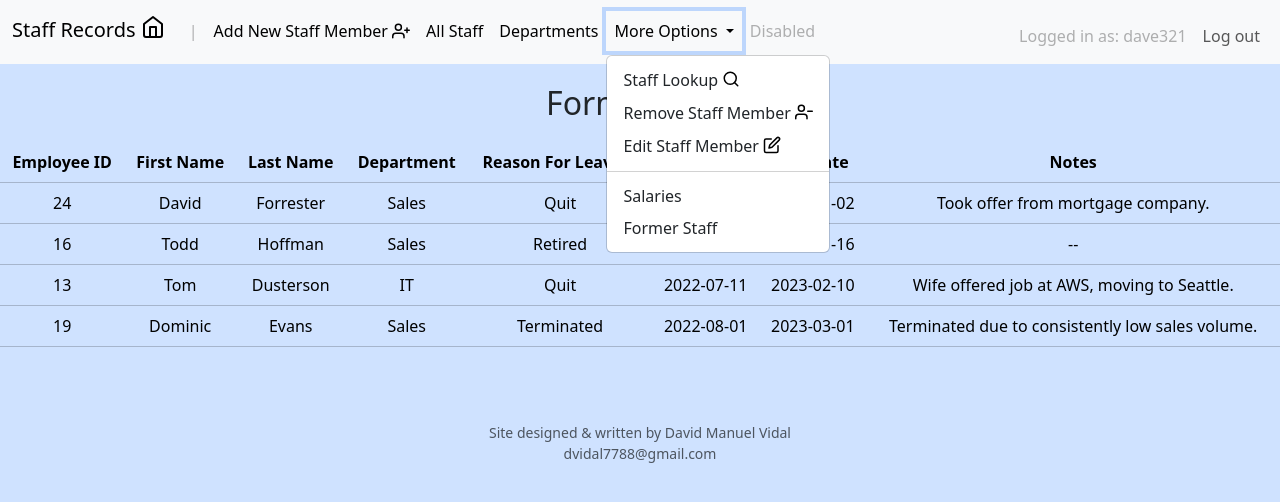
After one commit to Dvidal7788/staff_records_web_app_no_csfr, a Flask app: page /former_staff in a window 1280 px wide, after a click on "More Options". The commit adds this page. Shown: the top 502 px of the page. Run offline with Flask 2, Linux system fonts and the light colour scheme; a user stored in the database is signed in; data comes from the database, SQL or seed files in the repository; data that the repository does not hold is empty.

Commit message:
Former staff section and password reset added. Registation updated with security question for password reset.

```diff
--- a/app.py
+++ b/app.py
@@ -33,29 +33,38 @@ class Results():
         self.asc_desc = asc_desc
 
 class RemoveStaff():
-    def __init__(self, emp_id, name, department):
-        self.emp_id = emp_id
-        self.name = name
-        self.department = department
+    # Struct:
+    emp_id: int
+    first_name: str
+    last_name: str
+    department: str
+    reason: str
+    end_date: str
+    notes: str
 
+    # Reset struct
     def reset(self):
-        self.emp_id = -1
-        self.name = 'NULL'
+        self.emp_id = -1 # emp_id starts with 0, so -1 is effectively NULL
+        self.first_name = 'NULL' # Using string 'NULL' instead of NULL, bc can not set it to NULL
+        self.last_name = 'NULL'
         self.department = 'NULL'
+        self.reason = 'NULL'
+        self.end_date = 'NULL'
+        self.notes = 'NULL'
         return
 
 
 # Globals
-# export_criteria = ExportCriteria('all', 'emp_id')
 departments_all = False
 staff_added = False
 email_sent = False
-employee_to_remove = RemoveStaff(-1, 'NULL', 'NULL')
+emp_to_remove = RemoveStaff()
+emp_to_remove.reset()
 access = {}
 access['show_page2'] = False
 access['show_page3'] = False
-# global registration_success
 registration_success = False
+password_reset_successful = False
 
 # Retrieve up to date staff column names
 db = sqlite3.connect("sql/staff.db")
@@ -65,7 +74,8 @@ for tmp_tuple in tmp_cursor:
     staff_columns.append(tmp_tuple[0])
 
 
-# staff_columns = ['emp_id', 'first_name', 'last_name', 'department', 'title', 'start_date']
+reasons_for_leaving = ['terminated', 'quit', 'retired', 'layed off', 'other']
+security_questions = ["What is your mother's maiden name?", "In which city were you born?", "What is the name of your first crush?", "What is the name of your first pet?", "What is the name of your childhood best friend?", "What was the make and model of your first car?"]
 
 def login_required(f):
     # Decorate routes to require login.
@@ -73,6 +83,7 @@ def login_required(f):
 
     @wraps(f)
     def decorated_function(*args, **kwargs):
+        # if 'user_id' not in session:
         if session.get("user_id") is None:
             return redirect("/login")
         return f(*args, **kwargs)
@@ -93,13 +104,15 @@ def register():
 
     # GET
     if request.method == 'GET':
-        return render_template('register.html')
+        return render_template('register.html', security_questions=security_questions)
 
     # POST
     else:
         username = request.form.get('username')
         password = request.form.get('password')
         confirmation = request.form.get('confirmation')
+        security_question = request.form.get('security_question')
+        security_answer = request.form.get('security_answer')
 
         # Confirm form filled out
         if not username and not password and not confirmation:
@@ -110,6 +123,8 @@ def register():
             return render_template('error.html', message="Password field left blank")
         elif not confirmation:
             return render_template('error.html', message="Password Confirmation field left blank")
+        elif not security_question or not security_answer:
+            return render_template('error.html', message="Security Question/Answer not complete")
 
         # Make sure username is not already taken
         db = sqlite3.connect("sql/backend.db")
@@ -126,6 +141,7 @@ def register():
         if len(password) < 8:
             return render_template('error.html', message=pw_criteria1, message2=pw_criteria2)
 
+        # Verify password meets pw_criteria2 as stated above
         pw_letter = False
         pw_number = False
         pw_special_char = False
@@ -148,7 +164,7 @@ def register():
             return render_template('error.html', message=pw_criteria1, message2=pw_criteria2)
 
 
-        # Password matches confirmation
+        # Verify password matches confirmation password
         if password != confirmation:
             return render_template('error.html', message="The password you entered does not match your confirmation")
 
@@ -161,15 +177,18 @@ def register():
             else:
                 new_id = tmp_tuple[0] + 1
 
-        cur = db.cursor()
-        cur.execute("INSERT INTO users VALUES(?,?,?)", (new_id, username, generate_password_hash(password, method='pbkdf2:sha512')))
+        db.execute("INSERT INTO users (user_id, username, pw_hash) VALUES(?,?,?)", (new_id, username, generate_password_hash(password, method='pbkdf2:sha512')))
         db.commit()
+
+        # Add security question/answer to table if user entered this info
+        if security_question and security_answer:
+            db.execute("UPDATE users SET security_question = ?, security_answer = ?  WHERE user_id = ?", (security_question, generate_password_hash(security_answer, method='pbkdf2:sha512'), new_id))
+            db.commit()
 
         global registration_success
         registration_success = True
 
         return redirect("/login")
-        # return render_template('success.html', message='Registration Successful!', message2='You may now log in.')
 
 
 @app.route("/login", methods=['GET', 'POST'])
@@ -178,12 +197,16 @@ def login():
     # GET
     if request.method == 'GET':
 
-        # Show registration success alert or not
+        # Show alerts or not
         global registration_success
+        global password_reset_successful
 
         if registration_success:
             registration_success = False
             return render_template('login.html', registration_success=True)
+        elif password_reset_successful:
+            password_reset_successful = False
+            return render_template('login.html', password_reset_successful=True)
 
         return render_template('login.html', registration_success=False)
 
@@ -216,11 +239,73 @@ def login():
 @app.route("/logout")
 def logout():
 
+    # Reset globals and redirect to "/"
     session.clear()
-    employee_to_remove.reset()
-    show_page2 = show_page3 = email_sent = staff_added = departments_all = False
+    emp_to_remove.reset()
+    email_sent = staff_added = departments_all = registration_success = False
+    for key in access:
+        access[key] = False
 
     return redirect("/")
+
+
+@app.route("/password_reset", methods=['GET', 'POST'])
+def password_reset():
+    global username
+
+    # GET
+    if request.method == 'GET':
+        return render_template("/password_reset.html", security_questions=security_questions)
+
+    # POST
+    else:
+        # Check Page 1
+        if request.form.get('username'):
+
+            username = request.form.get('username')
+
+            # Retrive security question from SQL database
+            db = sqlite3.connect("sql/backend.db")
+            tmp_cursor = db.execute("SELECT security_question FROM users WHERE username = ?", (username,))
+            for tmp_tuple in tmp_cursor:
+                # Display Page 2
+                return render_template("/password_reset.html", security_question=tmp_tuple[0], show_page2=True)
+
+            # Username not found
+            return render_template("/password_reset.html", username_not_found=True)
+
+        # Check Page 2
+        elif request.form.get('security_answer'):
+
+            db = sqlite3.connect("sql/backend.db")
+            tmp_cursor = db.execute("SELECT security_answer FROM users WHERE username = ?", (username,))
+            for tmp_tuple in tmp_cursor:
+                security_answer_hashed = tmp_tuple[0]
+
+            if check_password_hash(security_answer_hashed, request.form.get('security_answer')):
+                # Display Page 3
+                return render_template("/password_reset.html", show_page3=True, username=username)
+            else:
+                return render_template("/password_reset.html", answer_incorrect=True)
+
+        elif request.form.get('new_password') and request.form.get('confirmation'):
+            new_password = request.form.get('new_password')
+            confirmation = request.form.get('confirmation')
+
+            if new_password != confirmation:
+                return render_template("password_reset.html", passwords_did_not_match=True)
+
+            db = sqlite3.connect("sql/backend.db")
+            db.execute("UPDATE users SET pw_hash = ? WHERE username = ?", (generate_password_hash(new_password ,method='pbkdf2:sha512'), username))
+            db.commit()
+
+            # Reset global
+            username = None
+
+            global password_reset_successful
+            password_reset_successful = True
+
+            return redirect("/login")
 
 
 @app.route("/add_new_staff", methods=['GET', 'POST'])
@@ -356,15 +441,8 @@ def departments():
         for i in range(len(staff)):
             staff[i] = format_dict(staff[i])
 
-        # # Update export criteria
-        # export_criteria.department = deformat_str(department, False)
-        # export_criteria.sort_by = deformat_str(sort_by, True)
-
         # Results
         results = Results(department, sort_by, len(staff), 'ascending')
-        # results['department_selected'] = department
-        # results['sort_by'] = sort_by
-        # results['num_of_results'] = len(staff)
 
         return render_template('departments.html', departments=departments, columns=columns, staff=staff, results=results, display_results=True, username=session['username'])
 
@@ -390,27 +468,23 @@ def csv_export():
     # Create filename
     filename = f'{deformat_str(results.department, False)}_{datetime.now()}.csv'
 
-    # Create list of columns
-    columns = staff_columns
-    # columns = []
-    # for key in staff[0]:
-    #     columns.append(key)
+    num_of_columns = len(staff_columns)
 
-    num_of_columns = len(columns)
-    # Write to new csv file
+    # Write data to new csv file
     with open(filename, 'w') as file:
+
         # Write header
         for i in range(num_of_columns):
             if i < num_of_columns-1:
-                file.write(f'{columns[i]},')
+                file.write(f'{staff_columns[i]},')
             else:
-                file.write(f'{columns[i]}\n')
+                file.write(f'{staff_columns[i]}\n')
 
         # Write rest of file
         for person in staff:
             i = 0
             for key in person:
-                if i < len(columns)-1:
+                if i < len(staff_columns)-1:
                     file.write(f'{person[key]},')
                 else:
                     file.write(f'{person[key]}\n')
@@ -442,6 +516,7 @@ def csv_export():
 
 
 @app.route("/remove_staff", methods=['GET', 'POST'])
+@login_required
 def remove_staff():
     global access_pages
     global employee_to_remove
@@ -460,7 +535,7 @@ def remove_staff():
 
             # Page 2 - Remove Staff Page
             access['show_page2'] = False
-            return render_template('remove_staff.html', show_page2=True, show_page3=False, username=session['username'])
+            return render_template('remove_staff.html', reasons_for_leaving=format_list(reasons_for_leaving), show_page2=True, show_page3=False, departments=format_list(get_departments()), username=session['username'])
 
         else:
 
@@ -472,7 +547,7 @@ def remove_staff():
     else:
 
         # Page 1 - PIN Page
-        if request.form.get('check_page1') == 'True':
+        if request.form.get('check_page1'):
 
             # Retrieve manager PIN
             manager_pin = request.form.get('manager_pin')
@@ -492,30 +567,38 @@ def remove_staff():
         # Page 2 - Remove Staff Page
         elif request.form.get('check_page2'):
 
+            if not request.form.get('emp_id') or not request.form.get('first_name') or not request.form.get('last_name') or not request.form.get('department') or not request.form.get('reason') or not request.form.get('end_date'):
+                return render_template('error.html', message="Please make sure all fields are filled out.", username=session['username'])
+
             # REMOVE Staff Member
-            name = request.form.get('name').lower()
+            emp_id = request.form.get('emp_id')
+            first_name = request.form.get('first_name').lower()
+            last_name = request.form.get('last_name').lower()
             department = request.form.get('department').lower()
-            emp_id = request.form.get('emp_id')
-
-            if not name or not department or not emp_id:
-                return render_template('error.html', message="Please make sure all fields are filled out.", username=session['username'])
+            reason = request.form.get('reason').lower()
+            end_date = request.form.get('end_date')
+            notes = request.form.get('notes')
 
             db = sqlite3.connect("sql/staff.db")
             tmp_cursor = db.execute("SELECT * FROM staff WHERE emp_id = ?", (emp_id,))
 
             for tmp_tuple in tmp_cursor:
-
                 # Validate submission
-                if tmp_tuple[1] != name:
+                if tmp_tuple[1] != first_name or tmp_tuple[2] != last_name:
                     return render_template('error.html', message="The name you entered does not match the employee ID you entered", username=session['username'])
-                elif tmp_tuple[2] != department:
+                elif tmp_tuple[3] != department:
                     return render_template('error.html', message="The employee who matches the name and employee ID that you entered is assigned to a different department than you entered.", username=session['username'])
-                elif tmp_tuple[0] == int(emp_id) and tmp_tuple[1] == name and tmp_tuple[2] == department:
+                elif tmp_tuple[0] == int(emp_id):
 
                     # Remember employee to remove
-                    employee_to_remove.emp_id = int(emp_id)
-                    employee_to_remove.name = name
-                    employee_to_remove.department = department
+                    emp_to_remove.emp_id = int(emp_id)
+                    emp_to_remove.first_name = first_name
+                    emp_to_remove.last_name = last_name
+                    emp_to_remove.department = department
+                    emp_to_remove.reason = reason
+                    emp_to_remove.end_date = end_date
+                    if notes:
+                        emp_to_remove.notes = notes
 
                     # Allow access to Final page
                     access['show_page3'] = True
@@ -523,8 +606,10 @@ def remove_staff():
                     # Validated (move on to final PIN)
                     return redirect("/remove_staff")
 
-            return render_template('error.html', message="No employee matches the employee ID that you entered.", username=session['username'])
+            # Final validation if never entered into for loop above (tmp_cursor)
+            return render_template('error.html', message="No staff member matches the employee ID that you entered.", username=session['username'])
 
+        # Final Confirmation Page - Remove staff from SQL database/ Update former_employees table
         elif request.form.get('check_page3'):
 
             # Retrieve PIN
@@ -539,14 +624,32 @@ def remove_staff():
 
                     # Remove
                     db = sqlite3.connect("sql/staff.db")
-                    db.execute("DELETE FROM staff WHERE emp_id = ?", (employee_to_remove.emp_id,))
+
+                    # Retreive start date
+                    tmp_cursor = db.execute("SELECT start_date FROM staff WHERE emp_id = ?", (emp_to_remove.emp_id,))
+                    for tmp_tuple in tmp_cursor:
+                        start_date = tmp_tuple[0]
+
+                    # Remove from staff table
+                    db.execute("DELETE FROM staff WHERE emp_id = ?", (emp_to_remove.emp_id,))
                     db.commit()
 
+                    # Remove from salary table - ON DELETE CASCADE doesn't seem to be working
+                    db.execute("DELETE FROM salary WHERE emp_id = ?", (emp_to_remove.emp_id,))
+                    db.commit()
+
+                    # Update former_employees table
+                    query = "INSERT INTO former_staff VALUES(?,?,?,?,?,?,?,?)"
+                    db.execute(query, (emp_to_remove.emp_id, emp_to_remove.first_name, emp_to_remove.last_name, emp_to_remove.department, emp_to_remove.reason, start_date, emp_to_remove.end_date, emp_to_remove.notes))
+                    db.commit()
+
+
+
                     # Prepare confirmation message
-                    confirmation_message2 = f'Employee ID: {employee_to_remove.emp_id}, Name: {employee_to_remove.name}, Department: {employee_to_remove.department}'
+                    confirmation_message2 = f'Employee ID: {emp_to_remove.emp_id}, Name: {emp_to_remove.first_name.title()} {emp_to_remove.last_name.title()}, Department: {format_str(emp_to_remove.department)}'
 
                     # Reset global
-                    employee_to_remove.reset()
+                    emp_to_remove.reset()
 
                     return render_template('success.html', message="The following staff member has been successfully removed from the staff database:", message2=confirmation_message2, username=session['username'])
 
@@ -692,6 +795,41 @@ def salary():
     return render_template('salary.html', columns=columns, staff=staff, username=session['username'])
 
 
+@app.route("/former_staff")
+@login_required
+def former_staff():
+
+    db = sqlite3.connect("sql/staff.db")
+
+    # Retrieve up to date column names from SQL
+    tmp_cursor = db.execute("SELECT name FROM PRAGMA_TABLE_INFO('former_staff')")
+    former_staff_columns = []
+
+    # Iterate through cursor
+    for tmp_tuple in tmp_cursor:
+        former_staff_columns.append(tmp_tuple[0])
+
+
+    # Retrieve Former Staff from SQL
+    tmp_cursor = db.execute("SELECT * FROM former_staff")
+
+    # Iterate through cursor
+    former_staff = []
+    for tmp_tuple in tmp_cursor:
+        tmp_dict = {}
+        for i in range(len(former_staff_columns)):
+
+            # Don't format notes (last index)
+            if i == len(former_staff_columns)-1:
+                tmp_dict[former_staff_columns[i]] = tmp_tuple[i]
+            else:
+                tmp_dict[former_staff_columns[i]] = format_str(tmp_tuple[i])
+
+        former_staff.append(tmp_dict)
+
+    return render_template('former_staff.html', former_staff=former_staff, columns=format_list(former_staff_columns), username=session['username'])
+
+
 
 #   --- SQL FUNCTIONS ---
 
@@ -753,6 +891,7 @@ def get_departments():
 
     departments.sort
 
+    # Return list of department names
     return departments
 
 
@@ -761,6 +900,7 @@ def format_list(input_list):
     formatted_list = []
     for item in input_list:
 
+        # Although input is type checked in format_str() for strings, still need to type check for dicts, so I can format lists of dicts
         if type(item) == str:
             item = format_str(item)
         elif type(item) == dict:
@@ -774,10 +914,9 @@ def format_dict(input_dict):
 
     formatted_dict = {}
     for key in input_dict:
-        if type(input_dict[key]) == str:
-            formatted_dict[key] = format_str(input_dict[key])
-        else:
-            formatted_dict[key] = input_dict[key]
+
+        # Input is type checked in format_str(), so no need to type check here
+        formatted_dict[key] = format_str(input_dict[key])
 
     return formatted_dict
 
--- a/static/styles.css
+++ b/static/styles.css
@@ -44,3 +44,7 @@ input {
 .right {
     margin-right: 10px;
 }
+
+.smallest {
+    font-size: 0.8em
+}
--- a/templates/departments.html
+++ b/templates/departments.html
@@ -25,6 +25,7 @@
     {% endif %}
 
     <!-- SELECT DEPARTMENT -->
+    <div class="container" style="width: 25%">
         <form class="centered top" action="/departments" method="post">
             <h2>Departments</h2>
             <select name="department" class="form-select top">
@@ -51,9 +52,9 @@
             </select>
             <br>
             <button type="submit" class="btn btn-primary top">Select Department</button>
-
+        </form>
+    </div>
     <hr>
-    </form>
 
     {% if display_results %}
         <div>
--- /dev/null
+++ b/templates/former_staff.html
@@ -0,0 +1,31 @@
+{% extends "layout.html" %}
+
+{% block main %}
+
+    <!-- Header -->
+    <div class="centered top">
+        <h2>Former Staff </h2>
+    </div>
+
+    <!-- Table -->
+    <table class="table table-primary centered top">
+        <thead>
+            {% for column in columns %}
+                <th>{{ column }}</th>
+            {% endfor %}
+        </thead>
+        <tbody>
+            {% for person in former_staff %}
+                <tr>
+                    {% for key in person %}
+                        {% if person[key] == 'NULL' %}
+                            <td>--</td>
+                        {% else %}
+                            <td>{{ person[key] }}</td>
+                        {% endif %}
+                    {% endfor %}
+                </tr>
+            {% endfor %}
+        </tbody>
+    </table>
+{% endblock %}
--- a/templates/layout.html
+++ b/templates/layout.html
@@ -35,6 +35,7 @@
                         <li><a class="dropdown-item" href="/edit_staff">Edit Staff Member <img src="static/images/edit.svg" style="margin-bottom:5px"></a></li>
                         <li><hr class="dropdown-divider"></li>
                         <li><a class="dropdown-item" href="/salary">Salaries</a></li>
+                        <li><a class="dropdown-item" href="/former_staff">Former Staff</a></li>
                         </ul>
                     </li>
                     <li class="nav-item">
--- a/test.py
+++ b/test.py
@@ -24,7 +24,7 @@
 
 # # print(generate_password_hash('0000', method='pbkdf2:sha512'))
 
-# db = sqlite3.connect("backend.db")
+# db = sqlite3.connect("sql/backend.db")
 # # # # cur = db.cursor()
 # db.execute("INSERT INTO manager_pin VALUES (?)", (generate_password_hash('0000', method='pbkdf2:sha512'),))
 # db.commit()
```
Also changed, not shown: sql/query.sql (+77 -7 lines), templates/login.html (+11 -1 lines), templates/password_reset.html (added, +88 -0 lines), templates/register.html (+37 -8 lines), templates/remove_staff.html (+26 -2 lines), sql/backend.db, sql/staff.db, 4 other files. Lines whose indentation alone changed are shown as unchanged.
